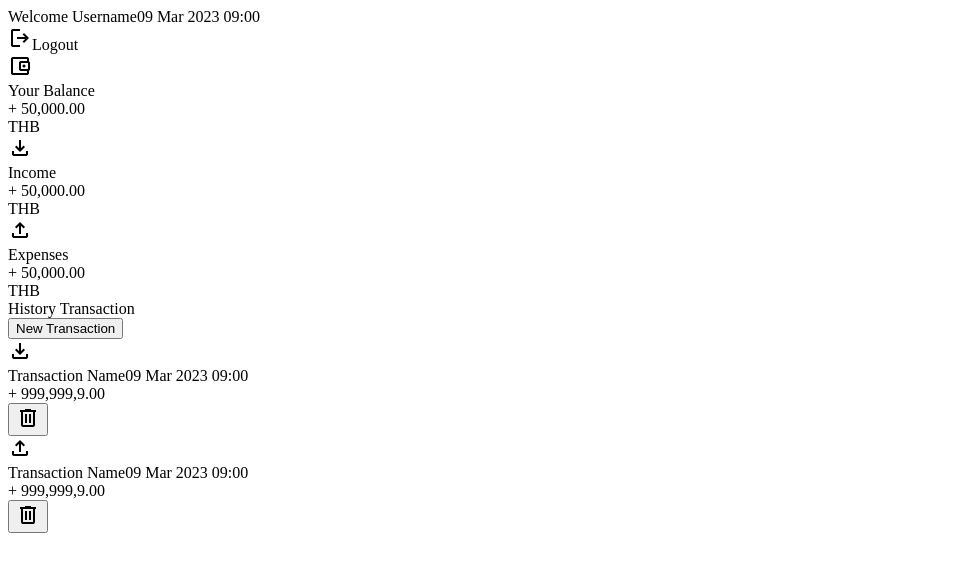
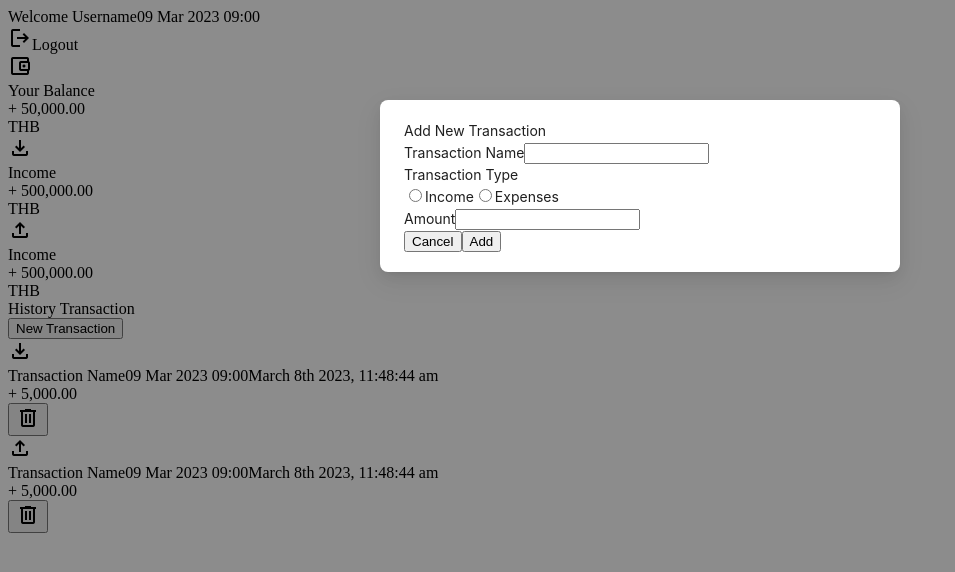
Before and after one commit to aef-nattanon/finance-nextjs-app, a Next.js app: page / in a window 1280 px wide. Both pictures are taken after a click on the button "New Transaction". Shown: the top 572 px of the page, without its empty margins (0-955 px from the left). Built offline with nearby package versions, Linux system fonts and the light colour scheme.

Commit message:
มาเริ่มทำที่ /src/pages/index.jsx (dashboard)

```diff
--- a/package.json
+++ b/package.json
@@ -13,6 +13,7 @@
     "axios": "^1.3.4",
     "eslint": "8.35.0",
     "eslint-config-next": "13.2.3",
+    "moment": "^2.29.4",
     "next": "13.2.3",
     "react": "18.2.0",
     "react-dom": "18.2.0"
--- /dev/null
+++ b/src/components/AppHerder.jsx
@@ -0,0 +1,17 @@
+/* eslint-disable @next/next/no-page-custom-font */
+/* eslint-disable @next/next/google-font-display */
+import Head from "next/head";
+export default function AppHerder({ title = "" }) {
+  return (
+    <Head>
+      <meta charset='utf-8' />
+      <meta http-equiv='X-UA-Compatible' content='IE=edge' />
+      <meta name='viewport' content='width=device-width, initial-scale=1' />
+      <title>{title}</title>
+      <link
+        href="https://fonts.googleapis.com/css2?family=Material+Symbols+Outlined:opsz,wght,FILL,GRAD@48,700,0,0"
+        rel="stylesheet"
+      />
+    </Head>
+  );
+}
--- /dev/null
+++ b/src/components/BalanceCard.jsx
@@ -0,0 +1,39 @@
+export default function BalanceCard({ type = '', amount = 0 }) {
+  let className, icon = ''
+  switch (type) {
+    case "income":
+      className = "--income"
+      icon = "download"
+      break;
+    case "expend":
+      className = "--expenses"
+      icon = "upload"
+      break;
+    default:
+      return null
+  }
+  return (
+    <>
+      <div class={`balance-card balance-card${className}`}>
+        <div class="balance-card-title">
+          <div class="balance-card-title--icon">
+            <i class="material-symbols-outlined">
+              {icon}
+            </i>
+          </div>
+          <label class="balance-card-title-label">
+            Income
+          </label>
+        </div>
+        <div class="amount">
+          <div class="amount-number">
+            + {amount.toLocaleString('th-TH', { minimumFractionDigits: 2 })}
+          </div>
+          <div class="amount-unit">
+            THB
+          </div>
+        </div>
+      </div>
+    </>
+  )
+}
--- /dev/null
+++ b/src/components/MyBalance.jsx
@@ -0,0 +1,27 @@
+export default function MyBalance({ balance = 0 }) {
+  let className = balance >= 0 ? "--plus" : "--minus";
+  return (
+    <>
+      <section class={`you-balance you-balance${className}`}>
+        <div class="you-balance--icon">
+          <i class="material-symbols-outlined">
+            account_balance_wallet
+          </i>
+        </div>
+        <div class="you-balance-text">
+          <label class="you-balance-text-title">
+            Your Balance
+          </label>
+          <div class="amount">
+            <div class="amount-number">
+              + 50,000.00
+            </div>
+            <div class="amount-unit">
+              THB
+            </div>
+          </div>
+        </div>
+      </section >
+    </>
+  )
+}
--- /dev/null
+++ b/src/components/NewTransitionModal.jsx
@@ -0,0 +1,53 @@
+import { Modal } from 'antd';
+import { useState } from 'react';
+export default function NewTransitionModal() {
+  const [isModalOpen, setIsModalOpen] = useState(false);
+  const showModal = () => {
+    setIsModalOpen(true);
+  };
+  const handleOk = () => {
+    setIsModalOpen(false);
+  };
+  const handleCancel = () => {
+    setIsModalOpen(false);
+  };
+  return (
+    <>
+      <button class="btn" onClick={showModal}>New Transaction</button>
+      <Modal open={isModalOpen} onOk={handleOk} onCancel={handleCancel} footer={null} maskClosable={false} closable={false}>
+        <div class="modal">
+          <div class="modal-title">Add New Transaction</div>
+          <form>
+            <section class="modal-input">
+              <div class="input-group">
+                <label>Transaction Name</label>
+                <input type="text" />
+              </div>
+              <div class="input-group">
+                <label>Transaction Type</label>
+                <div class="radio-group">
+                  <label>
+                    <input type="radio" id="html" name="fav_language" value="HTML" />
+                    <span>Income</span>
+                  </label>
+                  <label>
+                    <input type="radio" id="html" name="fav_language" value="HTML" />
+                    <span>Expenses</span>
+                  </label>
+                </div>
+              </div>
+              <div class="input-group">
+                <label>Amount</label>
+                <input type="text" />
+              </div>
+            </section>
+            <section class="modal-action">
+              <button type="button" class="btn" onClick={handleCancel}>Cancel</button>
+              <button class="btn btn--primary">Add</button>
+            </section>
+          </form>
+        </div>
+      </Modal >
+    </>
+  );
+};
--- /dev/null
+++ b/src/components/TransitionRow.jsx
@@ -0,0 +1,44 @@
+import moment from 'moment';
+
+export default function TransitionRow({ type = '', title = '', amount = 0, created_at = '2023-03-08T11:48:44.490595Z' }) {
+  const createdAt = moment(created_at)
+  let className, icon = ''
+  switch (type) {
+    case "income":
+      className = "--income"
+      icon = "download"
+      break;
+    case "expend":
+      className = "--expenses"
+      icon = "upload"
+      break;
+    default:
+      return null
+  }
+  return (
+    <>
+      <div class={`transaction-list transaction-lis${className}`}>
+        <div class="transaction-list-icon">
+          <i class="material-symbols-outlined">
+            {icon}
+          </i>
+        </div>
+        <div class="transaction-list-detail">
+          <label class="transaction-name">Transaction Name</label>
+          <label class="transaction-datetime">09 Mar 2023 09:00</label>
+          {createdAt.format('MMMM Do YYYY, h:mm:ss a')}
+        </div>
+        <div class="transaction-list-amount">
+          + {amount}
+        </div>
+        <div class="transaction-list-action">
+          <button class="btn">
+            <i class="material-symbols-outlined">
+              delete
+            </i>
+          </button>
+        </div>
+      </div>
+    </>
+  );
+}
--- a/src/pages/index.jsx
+++ b/src/pages/index.jsx
@@ -1,20 +1,13 @@
-/* eslint-disable @next/next/no-page-custom-font */
-/* eslint-disable @next/next/google-font-display */
-import Head from 'next/head'
+import AppHerder from "@/components/AppHerder"
+import BalanceCard from "@/components/BalanceCard"
+import MyBalance from "@/components/MyBalance"
+import NewTransitionModal from "@/components/NewTransitionModal"
+import TransitionRow from "@/components/TransitionRow"
 
 export default function Home() {
   return (
     <>
-      <Head>
-        <meta charset='utf-8' />
-        <meta http-equiv='X-UA-Compatible' content='IE=edge' />
-        <meta name='viewport' content='width=device-width, initial-scale=1' />
-        <title>dashboard</title>
-        <link
-          href="https://fonts.googleapis.com/css2?family=Material+Symbols+Outlined:opsz,wght,FILL,GRAD@48,700,0,0"
-          rel="stylesheet"
-        />
-      </Head>
+      <AppHerder title="Hom" />
       <div class="app-content">
         <header class="dashboard-header">
           <div class="user-sign-in">
@@ -29,70 +22,10 @@ export default function Home() {
           </div>
         </header>
         <div class="dashboard-content">
-          <section class="you-balance">
-            <div class="you-balance--icon">
-              <i class="material-symbols-outlined">
-                account_balance_wallet
-              </i>
-            </div>
-            <div class="you-balance-text">
-              <label class="you-balance-text-title">
-                Your Balance
-              </label>
-              <div class="amount">
-                <div class="amount-number">
-                  + 50,000.00
-                </div>
-                <div class="amount-unit">
-                  THB
-                </div>
-              </div>
-            </div>
-          </section>
+          <MyBalance balance="" />
           <section class="income-expenses">
-
-            <div class="balance-card balance-card--income">
-              <div class="balance-card-title">
-                <div class="balance-card-title--icon">
-                  <i class="material-symbols-outlined">
-                    download
-                  </i>
-                </div>
-                <label class="balance-card-title-label">
-                  Income
-                </label>
-              </div>
-              <div class="amount">
-                <div class="amount-number">
-                  + 50,000.00
-                </div>
-                <div class="amount-unit">
-                  THB
-                </div>
-              </div>
-            </div>
-
-            <div class="balance-card balance-card--expenses">
-              <div class="balance-card-title">
-                <div class="balance-card-title--icon">
-                  <i class="material-symbols-outlined">
-                    upload
-                  </i>
-                </div>
-                <label class="balance-card-title-label">
-                  Expenses
-                </label>
-              </div>
-              <div class="amount">
-                <div class="amount-number">
-                  + 50,000.00
-                </div>
-                <div class="amount-unit">
-                  THB
-                </div>
-              </div>
-            </div>
-
+            <BalanceCard type="income" amount={500000} />
+            <BalanceCard type="expend" amount={500000} />
           </section>
           <section class="history-transaction">
             <div class="history-head">
@@ -100,53 +33,12 @@ export default function Home() {
                 History Transaction
               </label>
               <div class="history-head-action">
-                <button class="btn">New Transaction</button>
+                <NewTransitionModal />
               </div>
             </div>
             <div class="history-content">
-              <div class="transaction-list transaction-lis--income">
-                <div class="transaction-list-icon">
-                  <i class="material-symbols-outlined">
-                    download
-                  </i>
-                </div>
-                <div class="transaction-list-detail">
-                  <label class="transaction-name">Transaction Name</label>
-                  <label class="transaction-datetime">09 Mar 2023 09:00</label>
-                </div>
-                <div class="transaction-list-amount">
-                  + 999,999,9.00
-                </div>
-                <div class="transaction-list-action">
-                  <button class="btn">
-                    <i class="material-symbols-outlined">
-                      delete
-                    </i>
-                  </button>
-                </div>
-              </div>
-              <div class="transaction-list transaction-lis--expenses">
-                <div class="transaction-list-icon">
-                  <i class="material-symbols-outlined">
-                    upload
-                  </i>
-                </div>
-                <div class="transaction-list-detail">
-                  <label class="transaction-name">Transaction Name</label>
-                  <label class="transaction-datetime">09 Mar 2023 09:00</label>
-                </div>
-                <div class="transaction-list-amount">
-                  + 999,999,9.00
-                </div>
-                <div class="transaction-list-action">
-                  <button class="btn">
-                    <i class="material-symbols-outlined">
-                      delete
-                    </i>
-                  </button>
-                </div>
-              </div>
-
+              <TransitionRow type="income" amount='5,000.00' created_at="2023-03-08T11:48:44.490595Z" />
+              <TransitionRow type="expend" amount='5,000.00' created_at="2023-03-08T11:48:44.490595Z" />
             </div>
           </section>
         </div>
--- a/src/styles/globals.css
+++ b/src/styles/globals.css
@@ -934,6 +934,28 @@ video {
   font-size: 1.125rem;
   line-height: 1.75rem;
   font-weight: 500;
+  --tw-text-opacity: 1;
+  color: rgb(75 75 75 / var(--tw-text-opacity));
+}
+
+.you-balance.you-balance--plus .you-balance--icon {
+  --tw-bg-opacity: 1;
+  background-color: rgb(16 185 129 / var(--tw-bg-opacity));
+}
+
+.you-balance.you-balance--minus .you-balance--icon {
+  --tw-bg-opacity: 1;
+  background-color: rgb(255 95 95 / var(--tw-bg-opacity));
+}
+
+.you-balance.you-balance--plus .amount {
+  --tw-text-opacity: 1;
+  color: rgb(16 185 129 / var(--tw-text-opacity));
+}
+
+.you-balance.you-balance--minus .amount {
+  --tw-text-opacity: 1;
+  color: rgb(255 95 95 / var(--tw-text-opacity));
 }
 
 /* Balance Card*/
```
Also changed, not shown: 1 other file (tests, documents, lock files or other folders).
